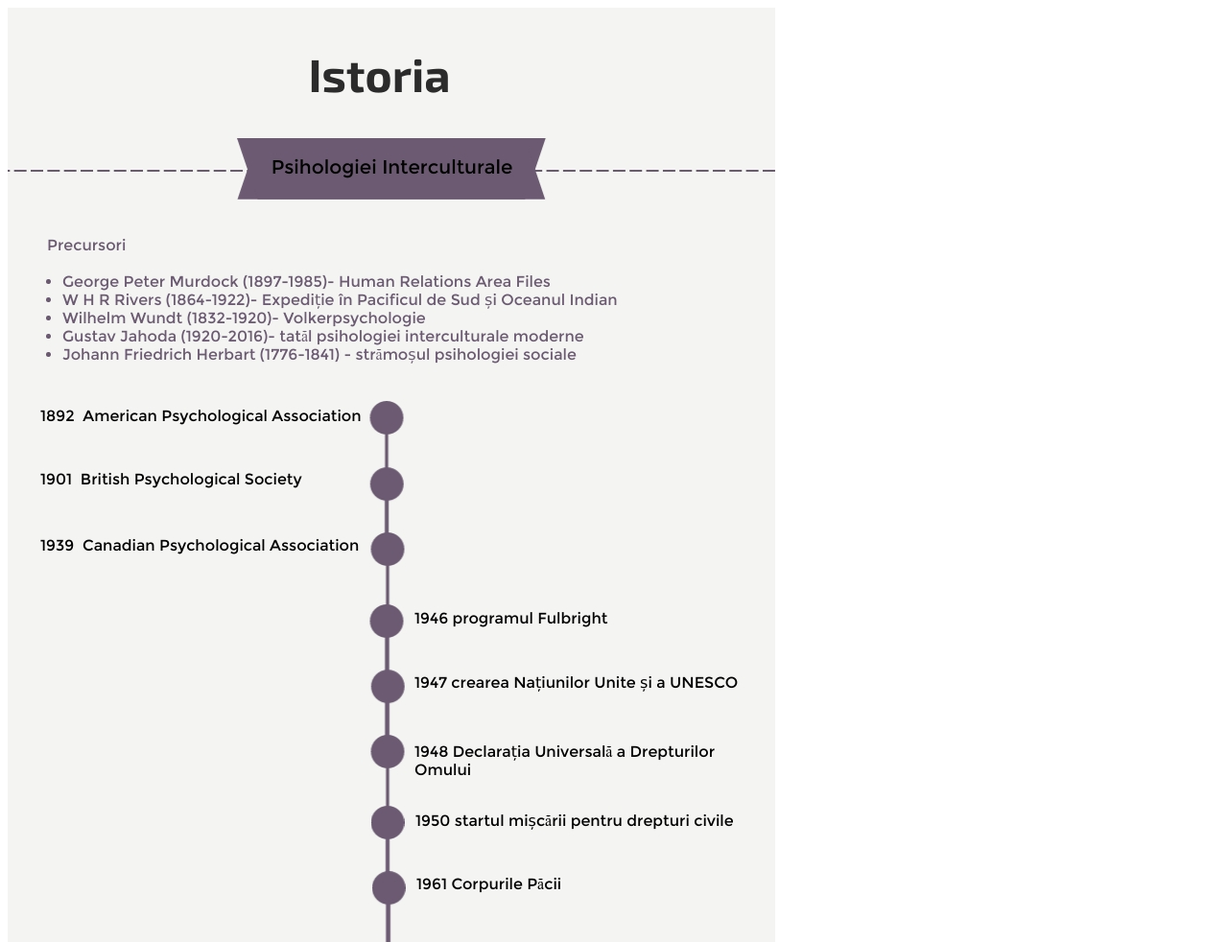
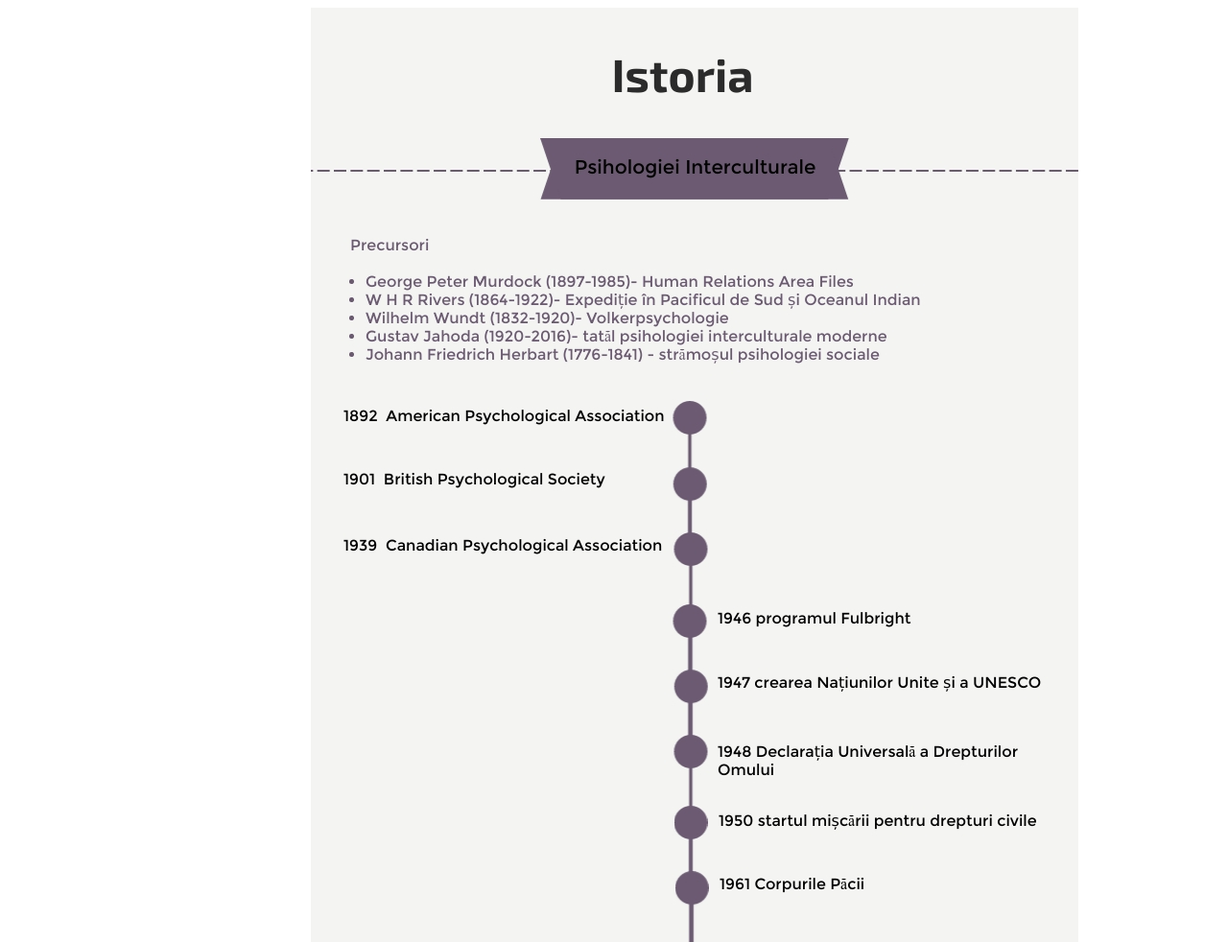
Before and after one commit to TonyLoo/hello-nodejs, a website: page public/test.html in a window 1280 px wide. Shown: the top 982 px of the page at 96% size. Drawn offline with Linux system fonts and the light colour scheme.

Commit message:
Update test.html
center align

```diff
--- a/public/test.html
+++ b/public/test.html
@@ -9,8 +9,14 @@
 </style>
 </head>
 <body>
-<div>
-	<img src="istorie-ccp.jpg" alt="Smiley face">
+<style>
+.center {
+  margin: auto;
+  width: 50%;
+}
+</style>
+<div class="center">
+	<img src="istorie-ccp.jpg" />
 </div>
 </body>
 </html>
```
